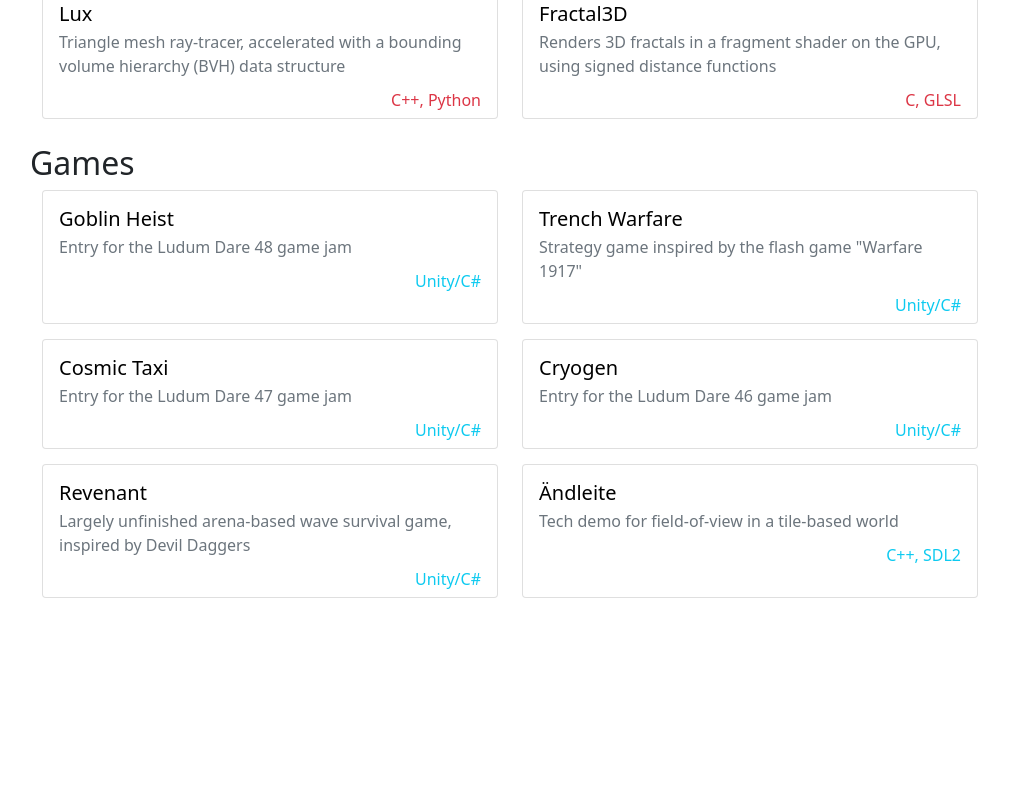
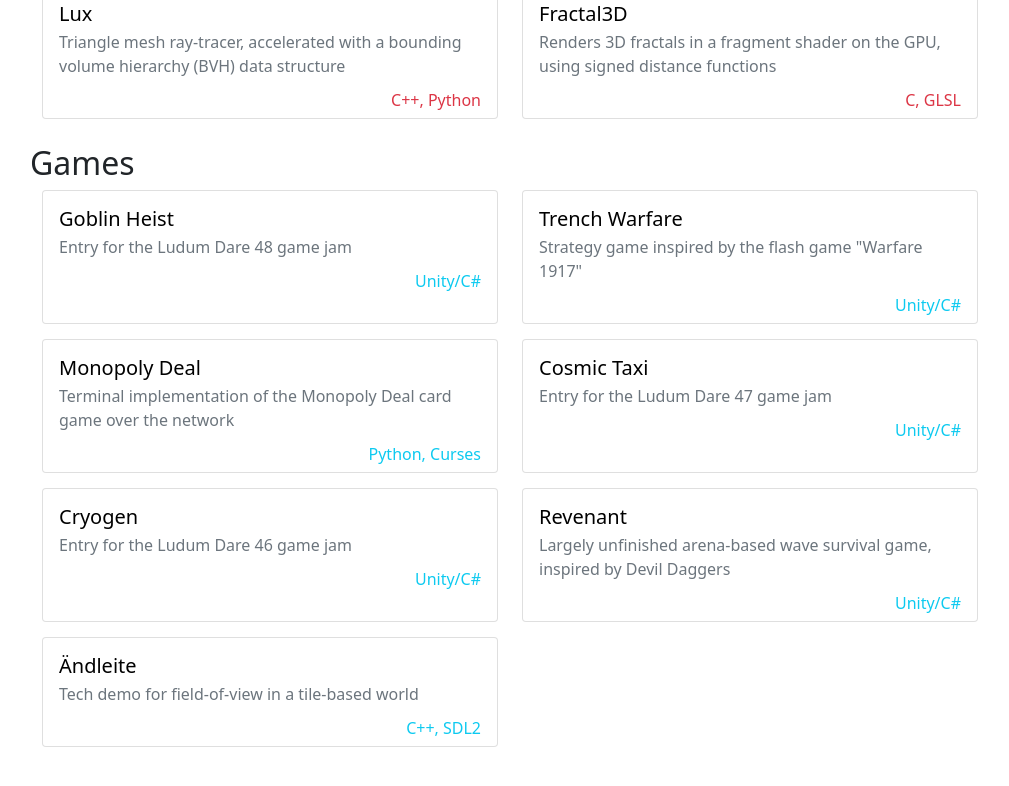
Before and after one commit to benmandrew/benmandrew.github.io, a Jekyll site: the page built from pages/projects.md, in a window 1280 px wide and 900 px high, scrolled down 1783 px. Shown: the top 786 px of the window, without its empty margins (130-1139 px from the left). Built offline with Jekyll 4.4.1, drawn with Linux system fonts in a browser that asks for light colours; our own code applies the rules of GitHub Pages for plain Markdown files; before the commit the page ends 2534 px from its top, so only the background shows below that.

Commit message:
Add Monopoly Deal to projects page

```diff
--- a/pages/projects.md
+++ b/pages/projects.md
@@ -133,6 +133,12 @@
     "Strategy game inspired by the flash game \"Warfare 1917\""
   ]
 - [
+    "Monopoly Deal",
+    "/articles/curses-terminal-card-game",
+    "Python, Curses",
+    "Terminal implementation of the Monopoly Deal card game over the network"
+  ]
+- [
     "Cosmic Taxi",
     "/articles/cosmic-taxi",
     "Unity/C#",
```
